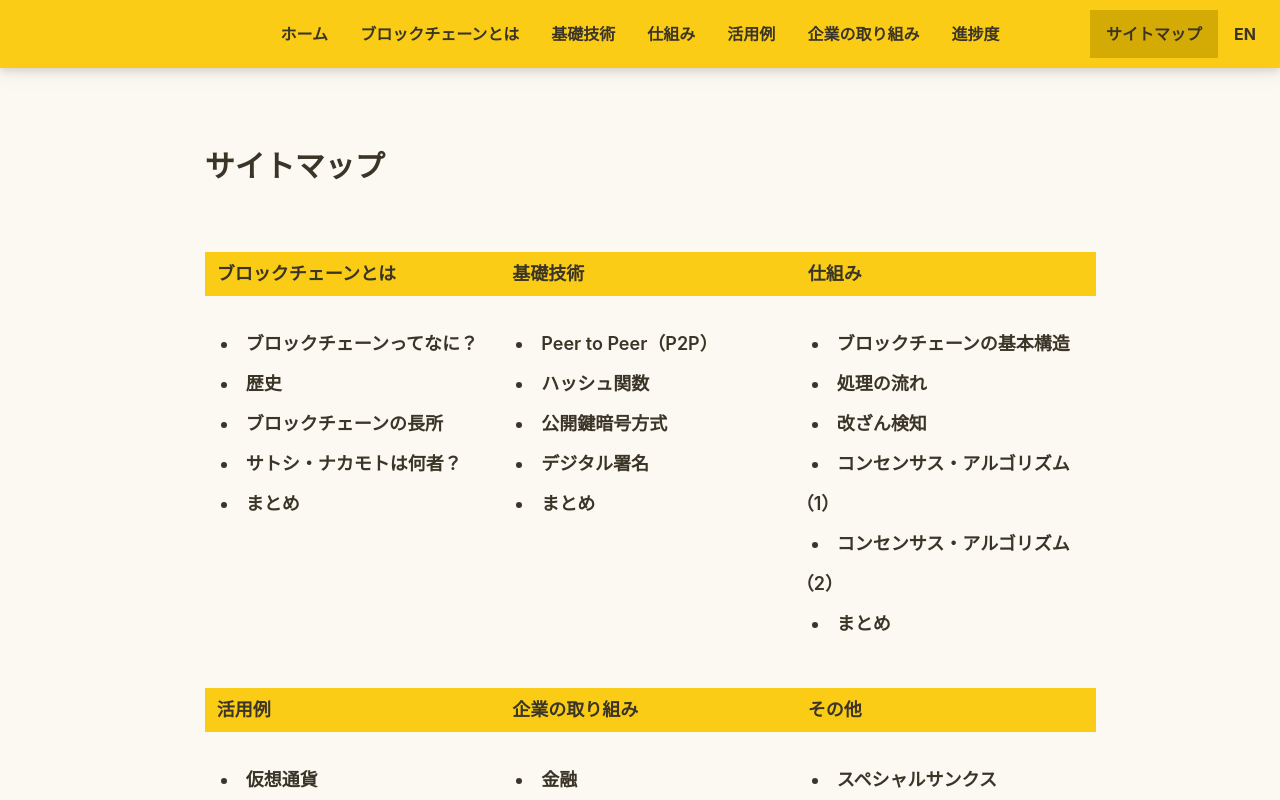
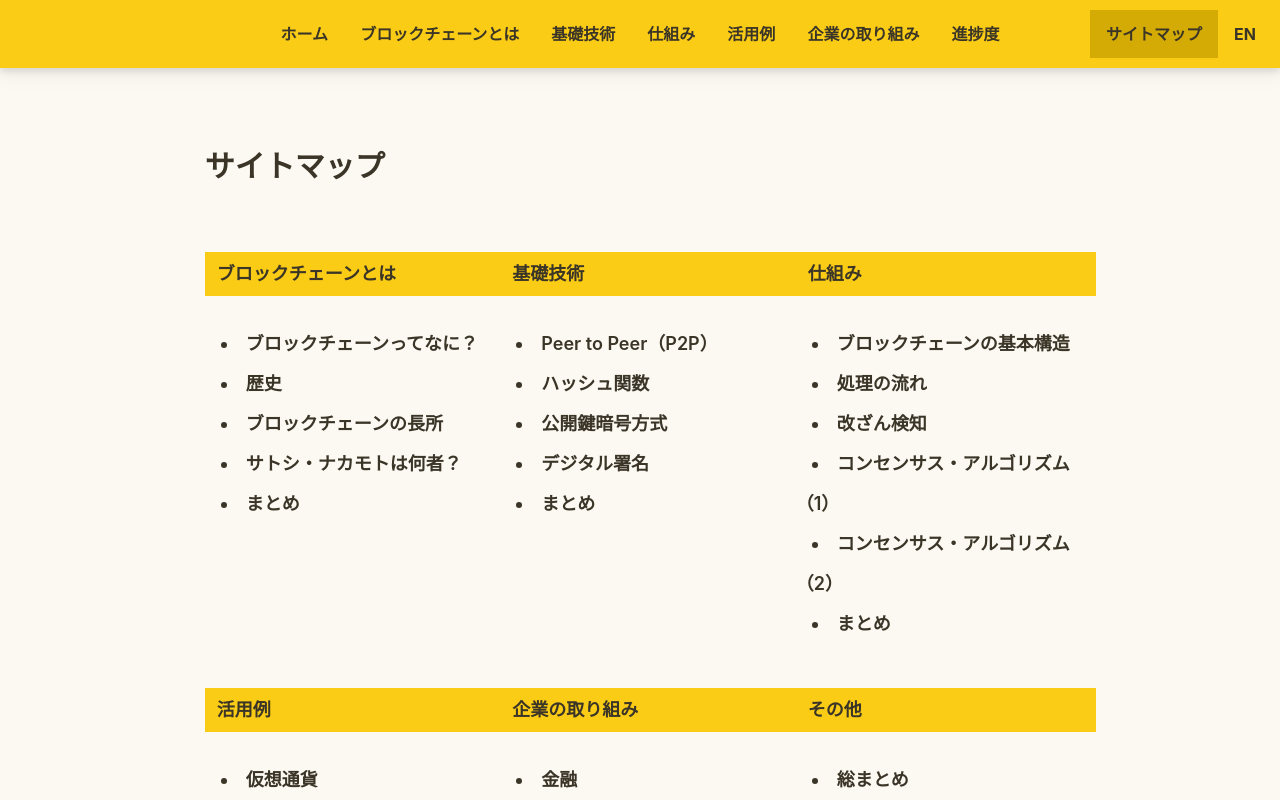
Before and after one commit to gatolife-creator/webcontest, a React (Create React App) app: page /sitemap.html in a window 1280 px wide. Built offline with nearby package versions, Linux system fonts and the light colour scheme; what prettier-plugin-tailwindcss would draw is missing.

Commit message:
サイトマップを修正。

```diff
--- a/src/components/Main.tsx
+++ b/src/components/Main.tsx
@@ -8,7 +8,7 @@ export const Main = (props: { children: React.ReactNode, duration?: "short" | "l
         initial={{ opacity: 0 }}
         animate={{ opacity: 1 }}
         exit={{ opacity: 0 }}
-        transition={{ duration: (props.duration === "long") ? 1 : (props.duration === "short") ? 0 : 0.25 }}
+        transition={{ duration: (props.duration === "long") ? 0.8 : (props.duration === "short") ? 0 : 0.25 }}
         className="mx-auto min-h-screen w-screen px-3 pt-32 pb-32 leading-7 z-50 font-semibold sm:px-[16%] sm:leading-10 bg-base-100"
         style={{ fontSize: "18px" }}
       >
--- a/src/pages/Sitemap.tsx
+++ b/src/pages/Sitemap.tsx
@@ -37,7 +37,9 @@ export const Sitemap = () => {
                 <List link="/content.html?chapter=1&section=3">
                   ブロックチェーンの長所
                 </List>
-                <List link="/content.html?chapter=1&section=4">サトシ・ナカモトは何者？</List>
+                <List link="/content.html?chapter=1&section=4">
+                  サトシ・ナカモトは何者？
+                </List>
                 <List link="/content.html?chapter=1&section=3">まとめ</List>
               </>
             </Element>
@@ -68,7 +70,9 @@ export const Sitemap = () => {
                 <List link="/content.html?chapter=3&section=4">
                   コンセンサス・アルゴリズム（1）
                 </List>
-                <List link="/content.html?chapter=3&section=5">コンセンサス・アルゴリズム（2）</List>
+                <List link="/content.html?chapter=3&section=5">
+                  コンセンサス・アルゴリズム（2）
+                </List>
                 <List link="#">まとめ</List>
               </>
             </Element>
@@ -87,16 +91,20 @@ export const Sitemap = () => {
                 <List link="/content.html?chapter=5&section=4">ゲーム</List>
                 <List link="/content.html?chapter=5&section=3">教育</List>
                 <List link="/content.html?chapter=5&section=5">環境保護</List>
-                <List link="/content.html?chapter=5&section=6">サプライチェーン</List>
+                <List link="/content.html?chapter=5&section=6">
+                  サプライチェーン
+                </List>
                 <List link="/content.html?chapter=5&section=6">まとめ</List>
               </>
             </Element>
 
             <Element title="その他">
               <>
-                <List link="#">スペシャルサンクス</List>
+                <List link="/content.html?chapter=6&section=0">総まとめ</List>
+                <List link="/conclude.html">最後に</List>
+                <List link="/info.html">サイト情報</List>
                 <List link="/reference.html">参考文献</List>
-                <List link="#">制作者紹介</List>
+                <List link="/creators.html">制作者紹介</List>
                 <List link="#">サイトマップ</List>
               </>
             </Element>
```
